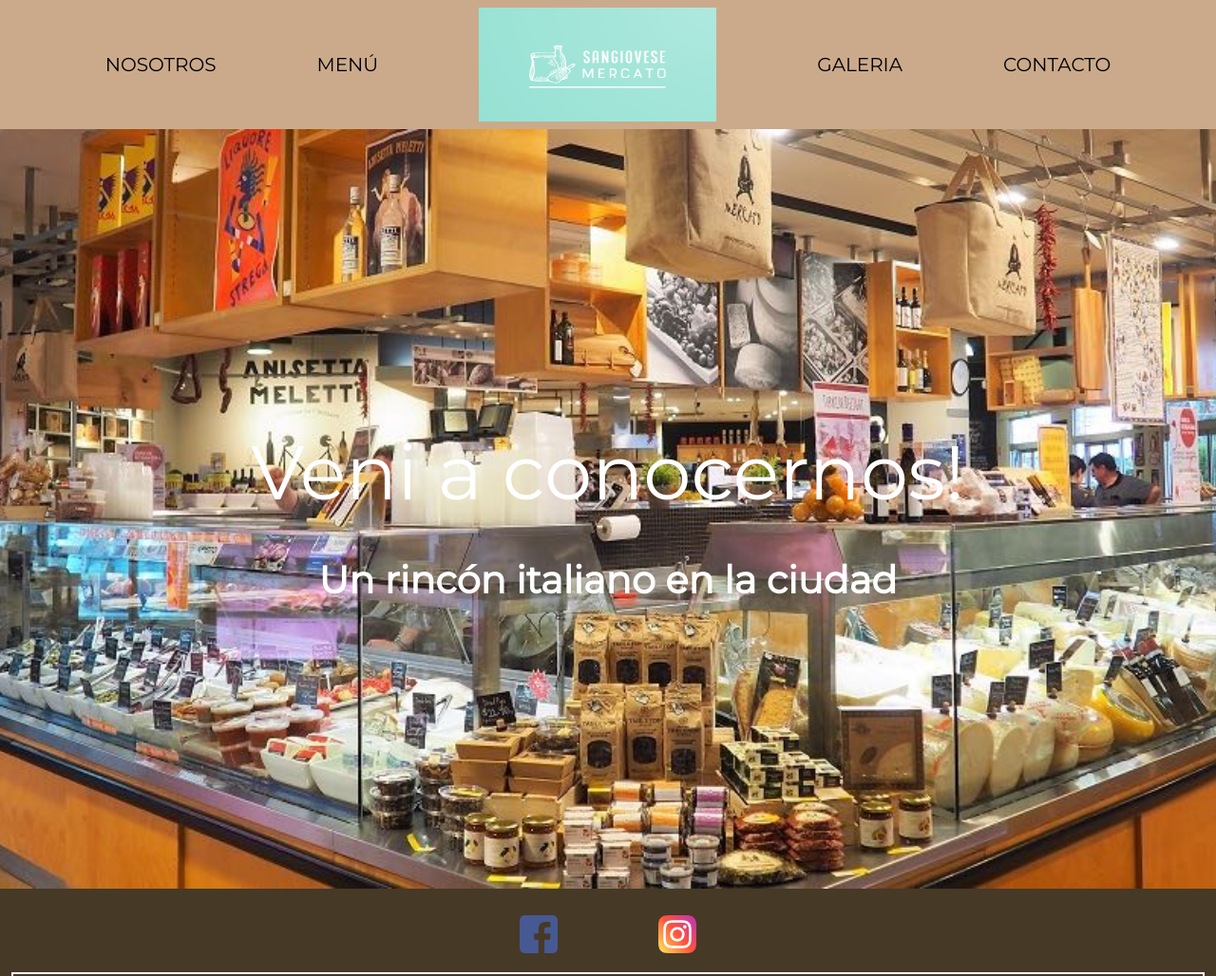
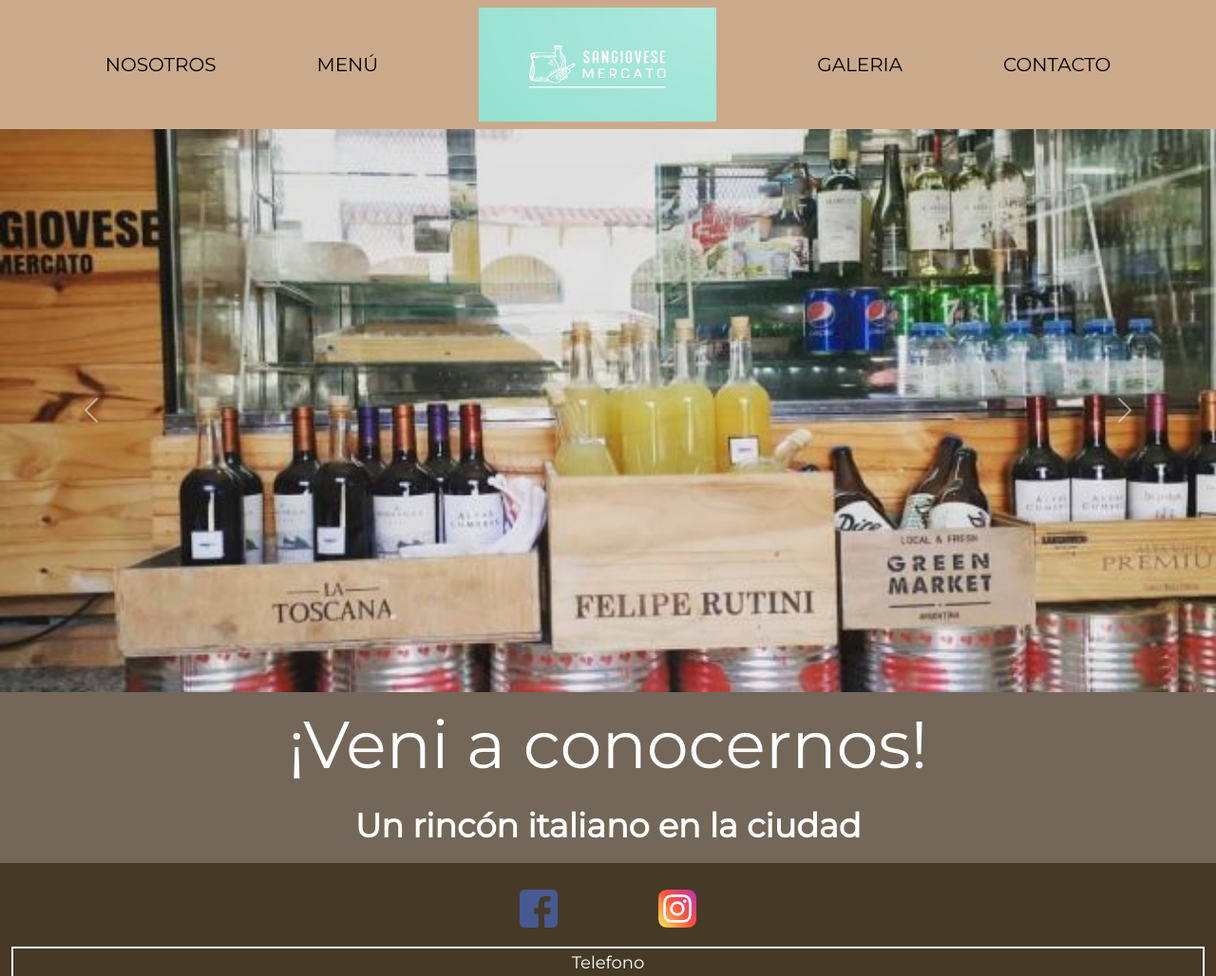
Before and after one commit to Gonzasabba/sangiovese, a plain HTML site: page index.html in a window 1280 px wide. Shown: the top 1028 px of the page at 95% size. Drawn offline with nearby package versions, Linux system fonts and the light colour scheme.

Commit message:
bootstrap

```diff
--- a/css/style.css
+++ b/css/style.css
@@ -51,24 +51,24 @@
     font-family: 'Montserrat';
     font-weight: 600;
     text-align: center;
-    padding: 10px;
+    padding: 8px;
     color: white;
-    background-image: url("../img/fondo2.jpg") ;
+    background-color: #736759;
     background-repeat: no-repeat;
     background-position: center;
     width: 100%;
-    height: 100vh;
+    height: 180px;
     background-size: cover;
 
 }
 
 .main-contenido-titulo{
-    font-size: 80px;
-    padding: 15px;
-    margin: 20px;
+    font-size: 70px;
+    padding: 8px;
+    margin: 10px;
 }
 .main-contenido p{
-    font-size: 40px;
+    font-size: 35px;
 }
 /* --------------- NOSOTROS --------------- */
 
--- a/index.html
+++ b/index.html
@@ -11,14 +11,14 @@
         href="https://fonts.googleapis.com/css2?family=Montserrat:ital,wght@0,300;0,400;1,300;1,400&family=Roboto:ital,wght@1,300&display=swap"
         rel="stylesheet">
     <link rel="icon" href="./img/logo.ico">
-    <link
-    rel="stylesheet"
-    href="https://cdnjs.cloudflare.com/ajax/libs/animate.css/4.1.1/animate.min.css"
-    />
-    <link rel="stylesheet" href="https://cdn.jsdelivr.net/npm/bootstrap@5.0.2/dist/css/bootstrap.min.css" rel="stylesheet" integrity="sha384-EVSTQN3/azprG1Anm3QDgpJLIm9Nao0Yz1ztcQTwFspd3yD65VohhpuuCOmLASjC" crossorigin="anonymous">
+    <link rel="stylesheet" href="https://cdnjs.cloudflare.com/ajax/libs/animate.css/4.1.1/animate.min.css" />
+    <link rel="stylesheet" href="https://cdn.jsdelivr.net/npm/bootstrap@5.0.2/dist/css/bootstrap.min.css"
+        rel="stylesheet" integrity="sha384-EVSTQN3/azprG1Anm3QDgpJLIm9Nao0Yz1ztcQTwFspd3yD65VohhpuuCOmLASjC"
+        crossorigin="anonymous">
     <link rel="stylesheet" href="./css/style.css">
     <title>Sangiovese</title>
 </head>
+
 <body>
     <header>
         <nav>
@@ -29,16 +29,39 @@
                     <a href="./index.html">Sangiovese</a>
                 </div>
                 <a class="header-index" href="./index.html"><img class="img-logo" src="./img/logo.png" alt="logo">
-                <a href="./pages/Galeria.html">Galeria</a>
-                <a href="./pages/Contacto.html">Contacto</a>
+                    <a href="./pages/Galeria.html">Galeria</a>
+                    <a href="./pages/Contacto.html">Contacto</a>
             </div>
         </nav>
     </header>
     <main>
-            <div class="main-contenido">
-                <h4 class="main-contenido-titulo">Veni a conocernos!</h4>
-                <p>Un rincón italiano en la ciudad</p>
+        <div id="carouselExampleFade" class="carousel slide carousel-fade" data-bs-ride="carousel">
+            <div class="carousel-inner">
+                <div class="carousel-item active">
+                    <img src="./img/carousel2.jpg" class="d-block w-100" alt="...">
+                </div>
+                <div class="carousel-item">
+                    <img src="./img/carousel1.jpg" class="d-block w-100" alt="...">
+                </div>
+                <div class="carousel-item">
+                    <img src="./img/carousel3.jpg" class="d-block w-100" alt="...">
+                </div>
             </div>
+            <button class="carousel-control-prev" type="button" data-bs-target="#carouselExampleFade"
+                data-bs-slide="prev">
+                <span class="carousel-control-prev-icon" aria-hidden="true"></span>
+                <span class="visually-hidden">Previous</span>
+            </button>
+            <button class="carousel-control-next" type="button" data-bs-target="#carouselExampleFade"
+                data-bs-slide="next">
+                <span class="carousel-control-next-icon" aria-hidden="true"></span>
+                <span class="visually-hidden">Next</span>
+            </button>
+        </div>
+        <div class="main-contenido">
+            <h4 class="main-contenido-titulo">¡Veni a conocernos!</h4>
+            <p>Un rincón italiano en la ciudad</p>
+        </div>
     </main>
     <footer>
         <div class="footer-contenido">
@@ -64,6 +87,9 @@
             </div>
         </div>
     </footer>
-    <script src="https://cdn.jsdelivr.net/npm/bootstrap@5.0.2/dist/js/bootstrap.bundle.min.js" integrity="sha384-MrcW6ZMFYlzcLA8Nl+NtUVF0sA7MsXsP1UyJoMp4YLEuNSfAP+JcXn/tWtIaxVXM" crossorigin="anonymous"></script>
+    <script src="https://cdn.jsdelivr.net/npm/bootstrap@5.0.2/dist/js/bootstrap.bundle.min.js"
+        integrity="sha384-MrcW6ZMFYlzcLA8Nl+NtUVF0sA7MsXsP1UyJoMp4YLEuNSfAP+JcXn/tWtIaxVXM"
+        crossorigin="anonymous"></script>
 </body>
+
 </html>
```
Also changed, not shown: img/carousel1.jpg (added), img/carousel2.jpg (added), img/carousel3.jpg (added).
